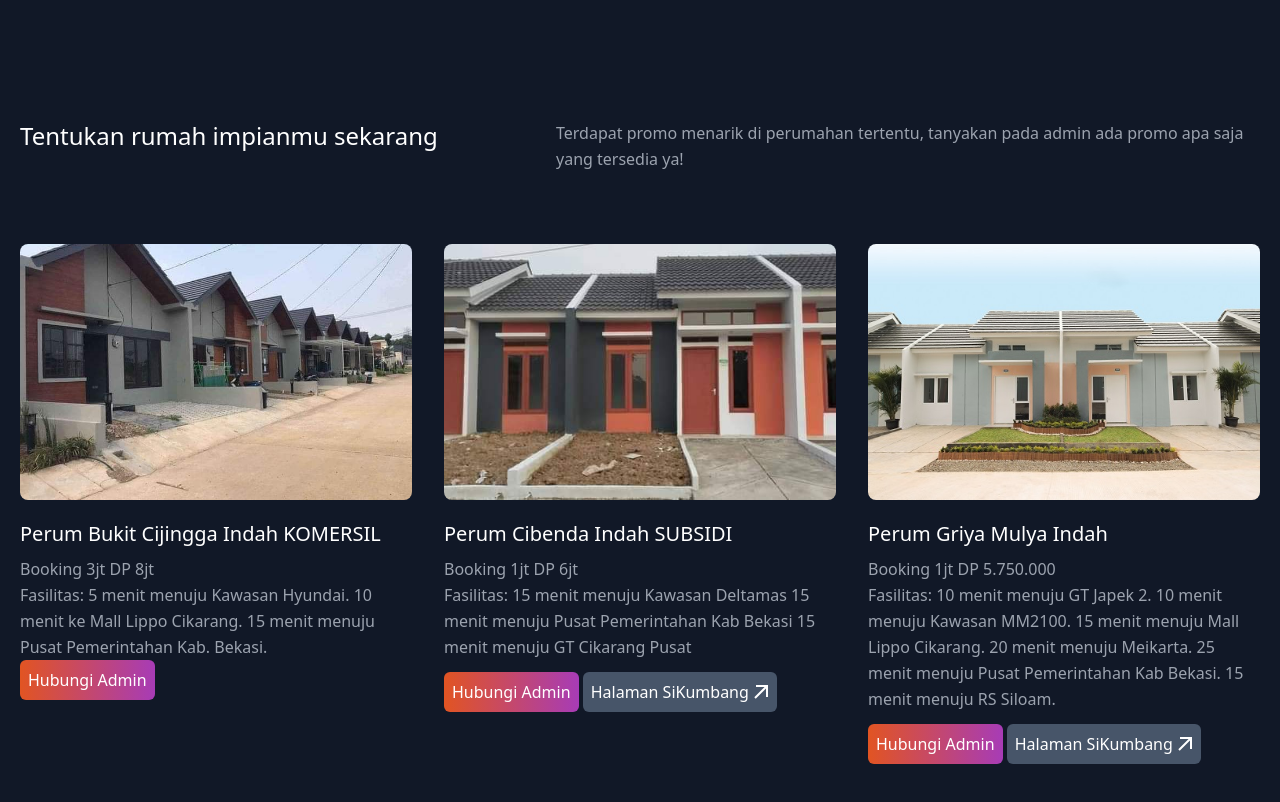
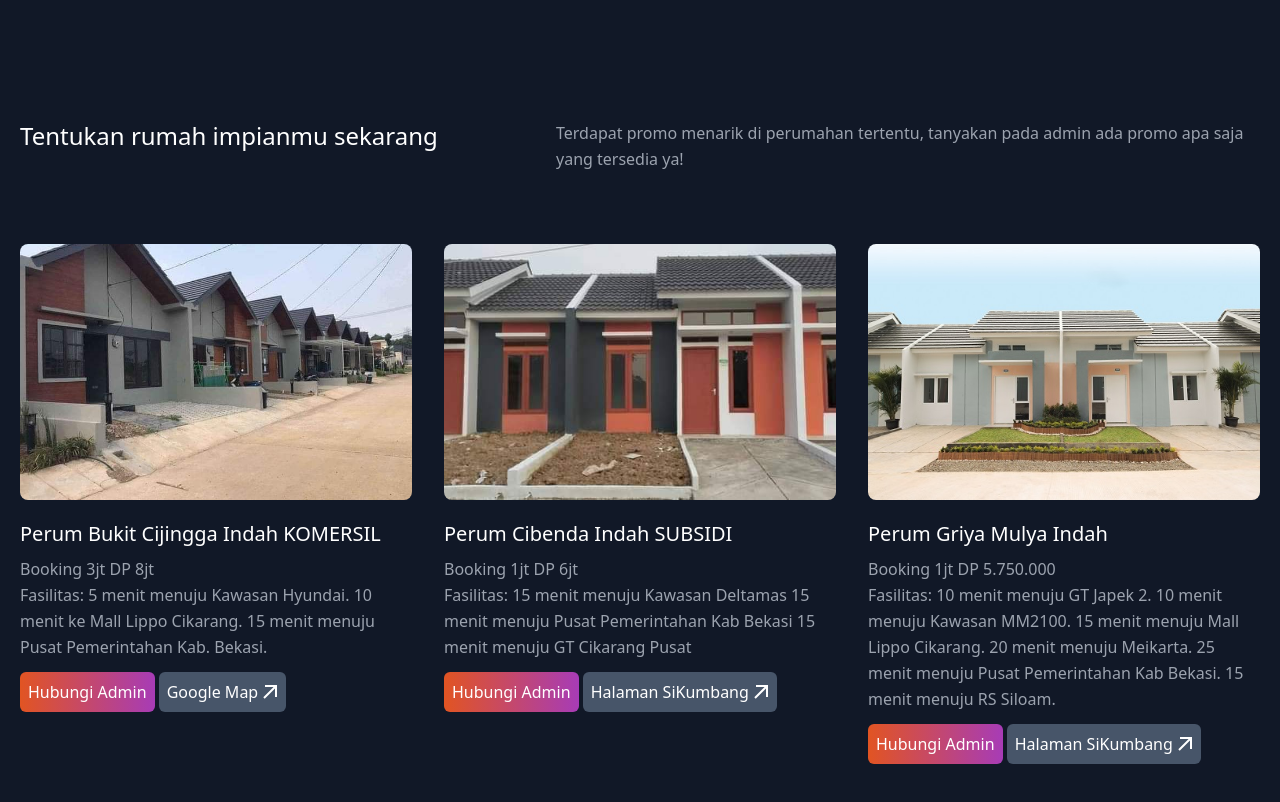
Before and after one commit to fawzydede/fawzydede.github.io, a website: page property/index.html in a window 1280 px wide. Drawn offline with Linux system fonts and the light colour scheme.

Commit message:
map for comericial unit type

```diff
--- a/property/index.html
+++ b/property/index.html
@@ -30,6 +30,9 @@
           15 menit menuju Pusat Pemerintahan Kab. Bekasi.</p>
           <div class="justify-between">
             <button onclick="location.href='https://wa.me/6289613709370'" class="bg-gradient-to-r from-orange-600 via-purple-600 to-sky-400 animate-gradient text-center text-white p-2 rounded-md">Hubungi Admin</button>
+            <button onclick="window.open('https://maps.app.goo.gl/uryoChmfRAZiJSNCA','_blank')" class="bg-slate-600 p-2 rounded-md text-white inline-flex items-center mt-3 cursor-pointer">Google Map
+              <svg xmlns="http://www.w3.org/2000/svg" width="20" height="24"><path fill="#ffffff" d="M7 7h8.586L5.293 17.293l1.414 1.414L17 8.414V17h2V5H7v2z"/></svg>
+            </button>
           </div>
         </div>
         <div class="p-4 md:w-1/3 sm:mb-0 mb-6">
```
